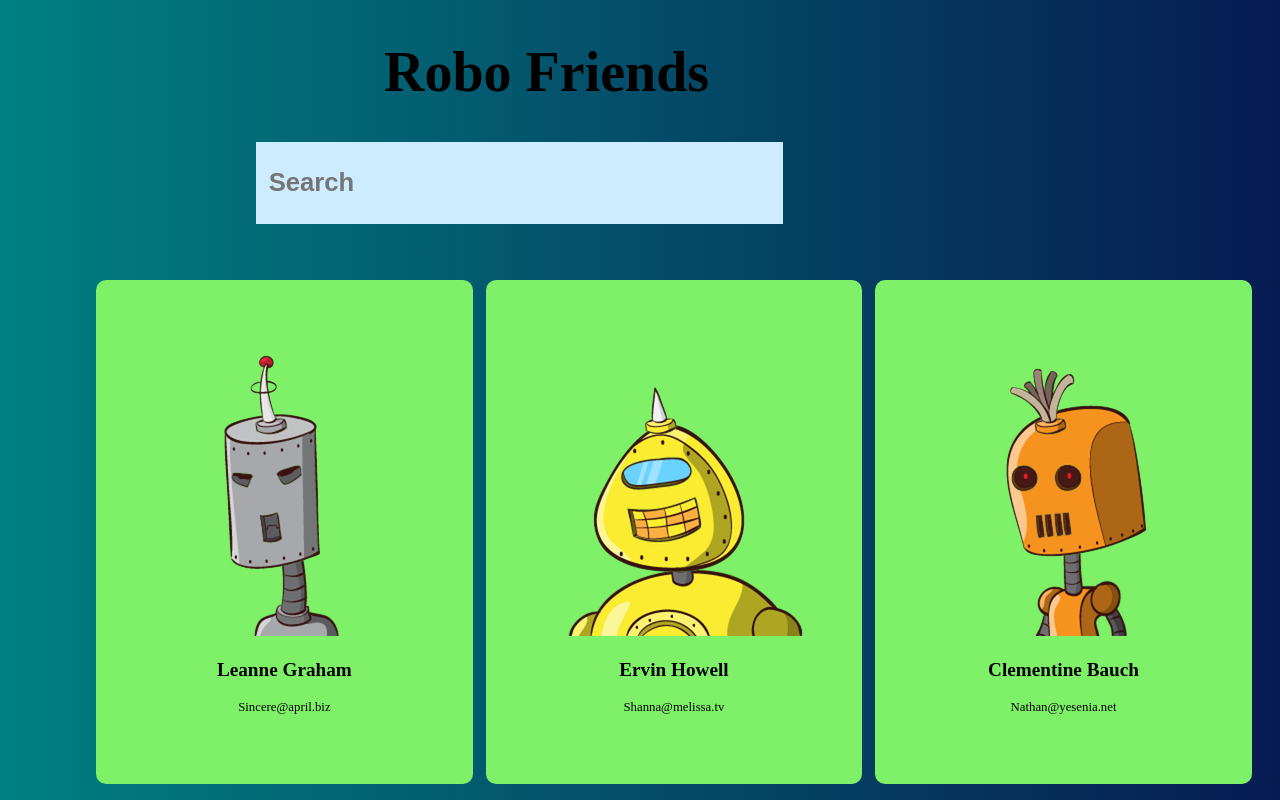
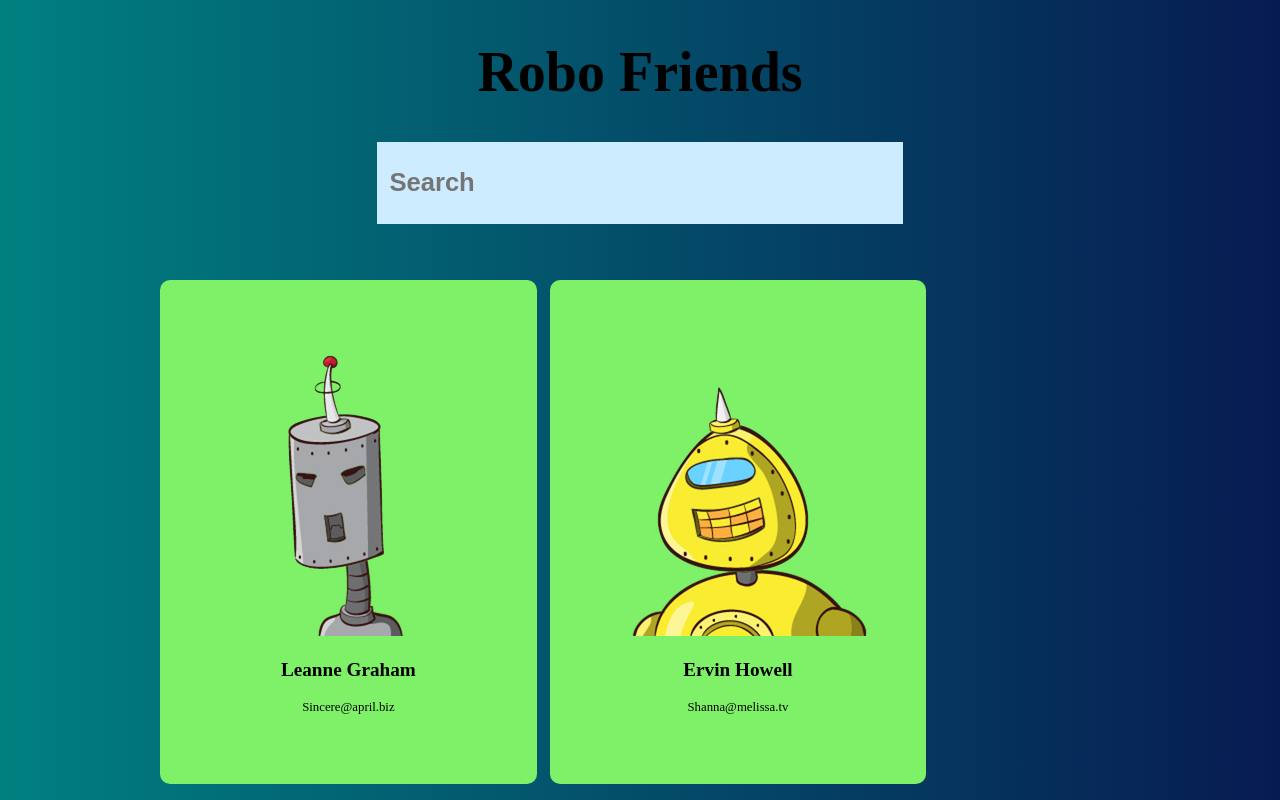
Before and after one commit to Justabingereader/robo-friends, a React (Create React App) app: page / in a window 1280 px wide. Shown: the top 800 px of the page. Built offline with nearby package versions, Linux system fonts and the light colour scheme.

Commit message:
changed placing

```diff
--- a/src/App.css
+++ b/src/App.css
@@ -3,13 +3,13 @@
         background: linear-gradient(to left, rgba(7,27,82,1) 0%, rgba(0,128,128,1) 100%);
         margin: 0;
         padding: 0;
+        text-align: center;
     }
 
      h1 {
         font-weight: bolder;
         font-size: 7vh;
         margin-top: 5vh;
-        margin-left: 30vw;
     }
 }
 
--- a/src/Imagelist.css
+++ b/src/Imagelist.css
@@ -13,7 +13,7 @@
     display: flex;
     flex-direction: row;
     flex-wrap: wrap;
-    margin-left: 7vw;
+    margin-left: 12vw;
     margin-top: 5vh;
 }
 
--- a/src/Searchimage.css
+++ b/src/Searchimage.css
@@ -7,7 +7,6 @@
     width: 40vw;
     height: 10vh;
     padding-left: 1vw;
-    margin-left: 20vw;
 }
 .search-input::placeholder {
     font-size: 2vw;
@@ -23,7 +22,7 @@
         width: 50vw;
         height: 15vh;
         padding-left: 5vw;
-        margin-left: 20vw;
+        margin-left: 10vw;
 }
     .search-input::placeholder {
         font-size: 7vw;
```
